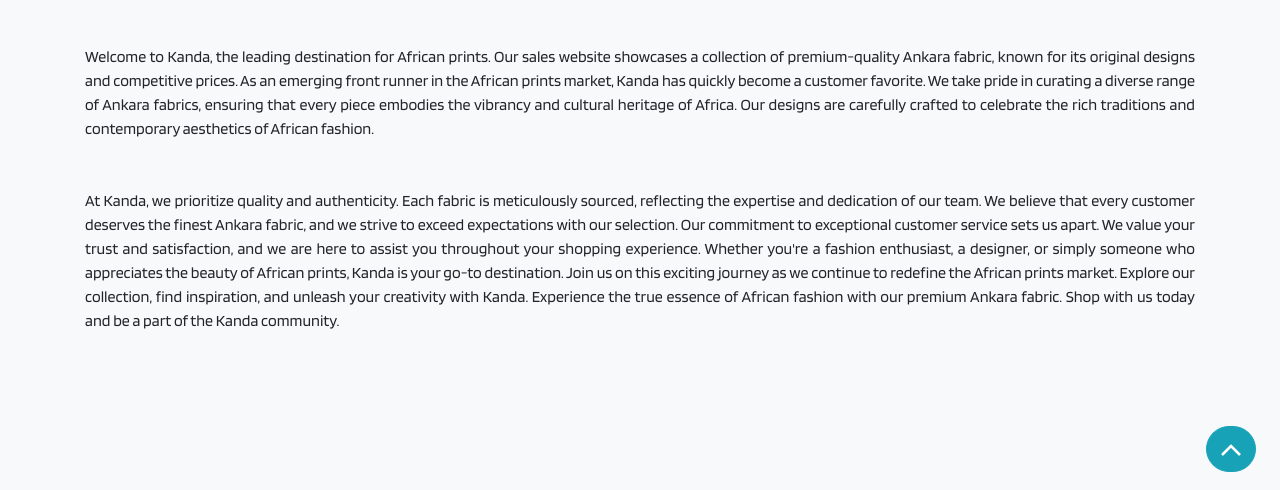
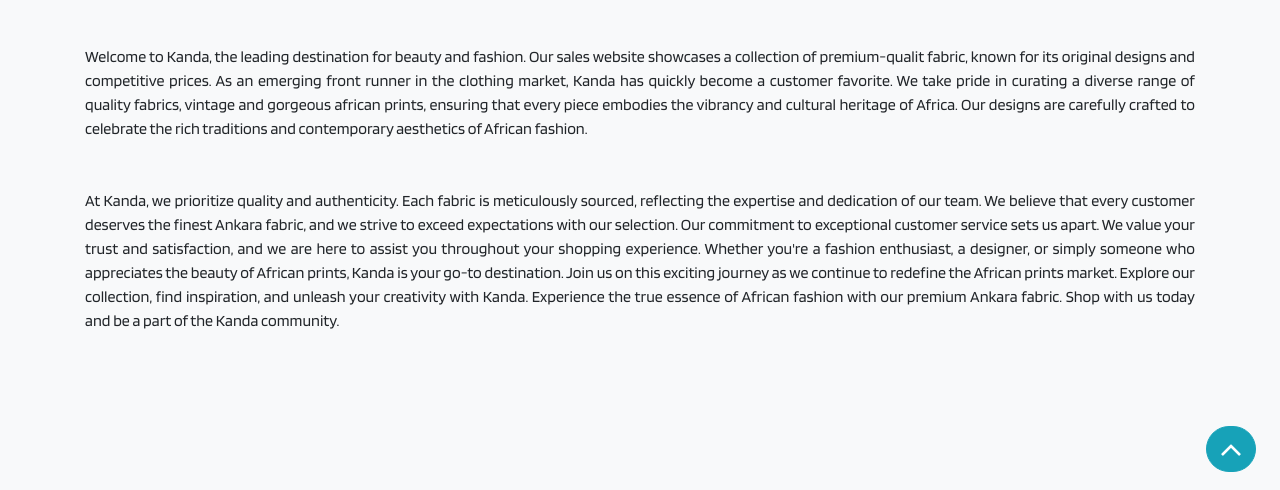
Before and after one commit to BM-Ghost/Kanda-Fashion, a plain HTML site: page About Us.html in a window 1280 px wide. Shown: the part 310-800 px from the top of the page. Drawn offline with nearby package versions, Linux system fonts and the light colour scheme.

Commit message:
Update About Us.html

```diff
--- a/About Us.html
+++ b/About Us.html
@@ -153,8 +153,8 @@
             <h3 class="mb-5 text-info font">About Us</h3>
             <div class="mb-5 justify-content-center">
                 <div class="text-justify">
-                    Welcome to Kanda, the leading destination for African prints. Our sales website showcases a collection of premium-quality Ankara fabric, known for its original designs and competitive prices. As an emerging front runner in the African prints market, Kanda has quickly become a customer favorite.
-                    We take pride in curating a diverse range of Ankara fabrics, ensuring that every piece embodies the vibrancy and cultural heritage of Africa. Our designs are carefully crafted to celebrate the rich traditions and contemporary aesthetics of African fashion.
+                    Welcome to Kanda, the leading destination for beauty and fashion. Our sales website showcases a collection of premium-qualit fabric, known for its original designs and competitive prices. As an emerging front runner in the clothing market, Kanda has quickly become a customer favorite.
+                    We take pride in curating a diverse range of quality fabrics, vintage and gorgeous african prints, ensuring that every piece embodies the vibrancy and cultural heritage of Africa. Our designs are carefully crafted to celebrate the rich traditions and contemporary aesthetics of African fashion.
                 </div>
                 <div class="my-5 text-justify">
                    At Kanda, we prioritize quality and authenticity. Each fabric is meticulously sourced, reflecting the expertise and dedication of our team. We believe that every customer deserves the finest Ankara fabric, and we strive to exceed expectations with our selection.
```
